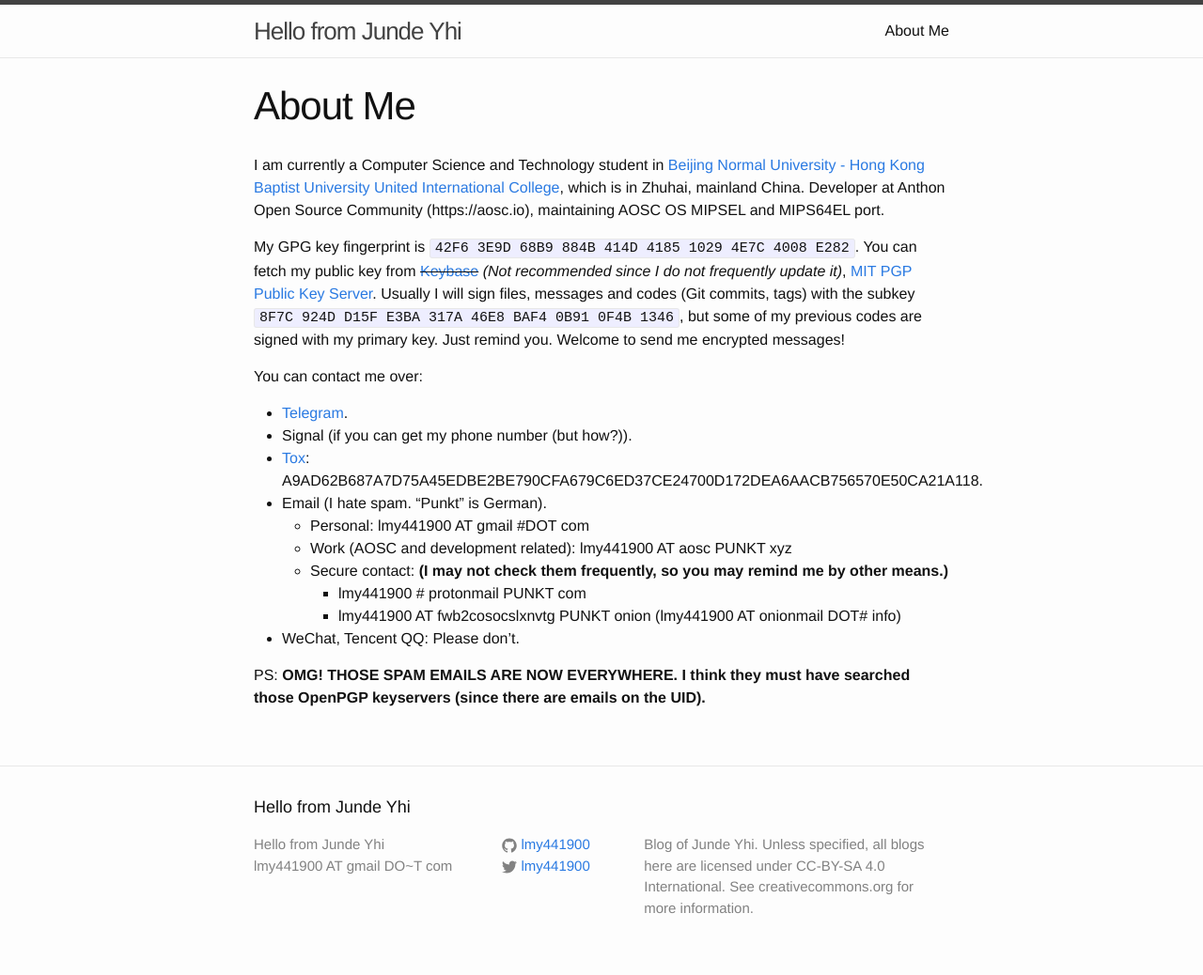
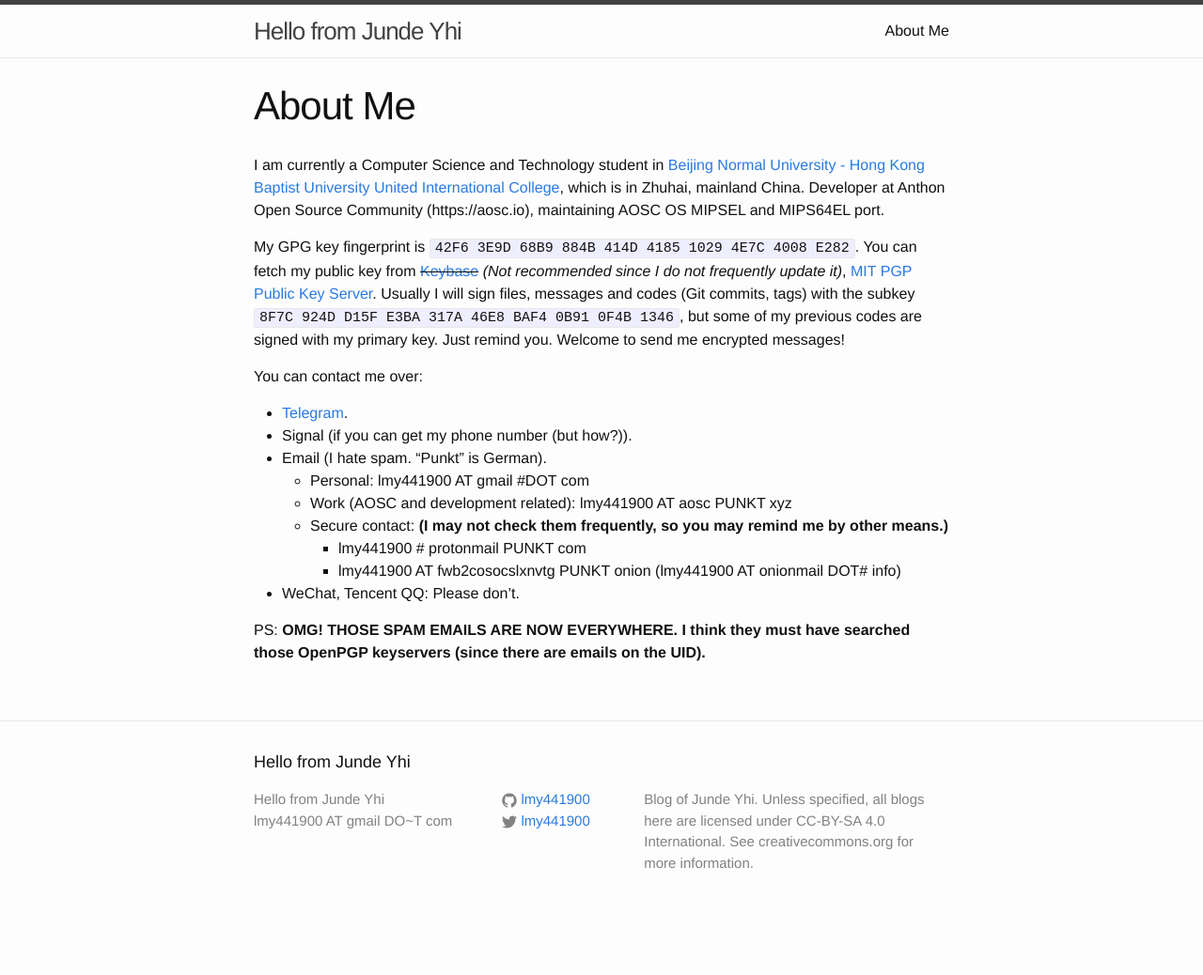
Before and after one commit to lmy441900/lmy441900.github.io, a Jekyll site: the page built from about.md, in a window 1280 px wide. Shown: the whole page at 94% size. Built offline with Jekyll 4.4.1, drawn with Linux system fonts in a browser that asks for light colours; after the commit the page ends 990 px from its top, so only the background shows below that.

Commit message:
about: remove tox id
this is not safe.

the id has been changed.

```diff
--- a/about.md
+++ b/about.md
@@ -12,7 +12,6 @@
 
 - [Telegram][tg].
 - Signal (if you can get my phone number (but how?)).
-- [Tox][tox]: A9AD62B687A7D75A45EDBE2BE790CFA679C6ED37CE24700D172DEA6AACB756570E50CA21A118.
 - Email (I hate spam. "Punkt" is German).
   - Personal: lmy441900 AT gmail #DOT com
   - Work (AOSC and development related): lmy441900 AT aosc PUNKT xyz
@@ -27,4 +26,3 @@
 [keybase]:  https://keybase.io/lmy441900
 [mit-pgp]:  http://pgp.mit.edu/pks/lookup?search=0x10294E7C4008E282
 [tg]:       https://t.me/lmy441900
-[tox]:      tox:A9AD62B687A7D75A45EDBE2BE790CFA679C6ED37CE24700D172DEA6AACB756570E50CA21A118
```
